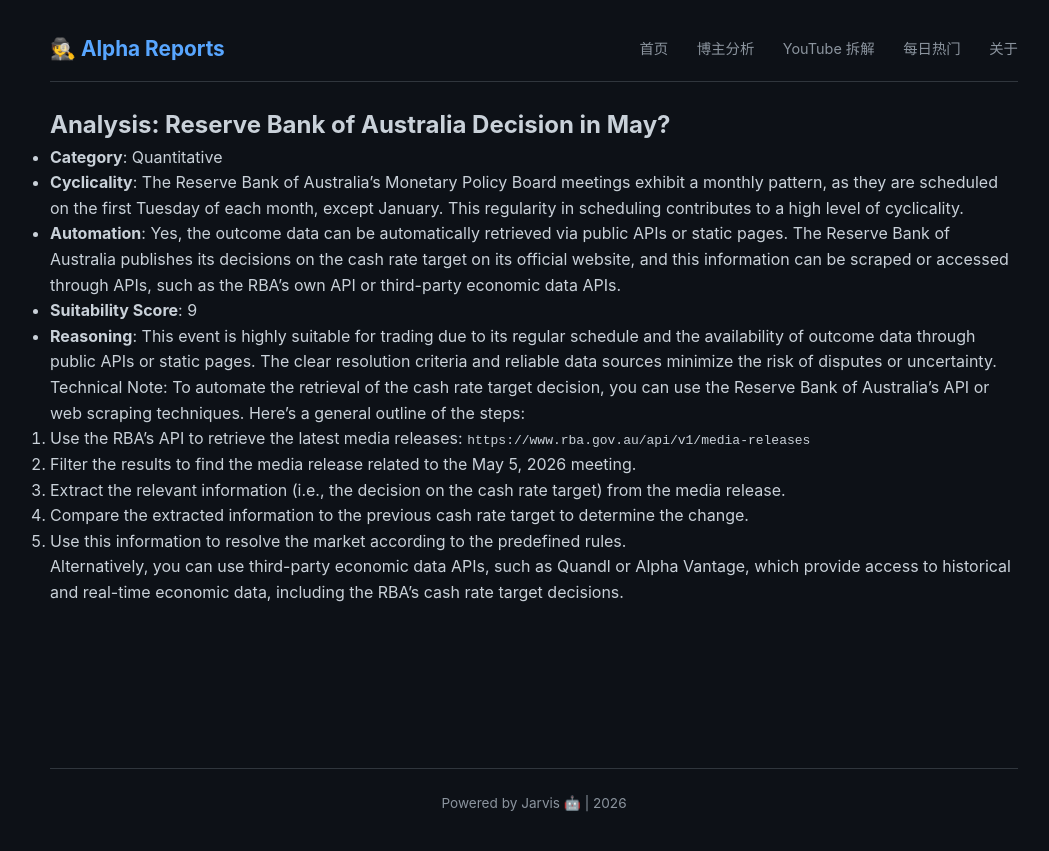
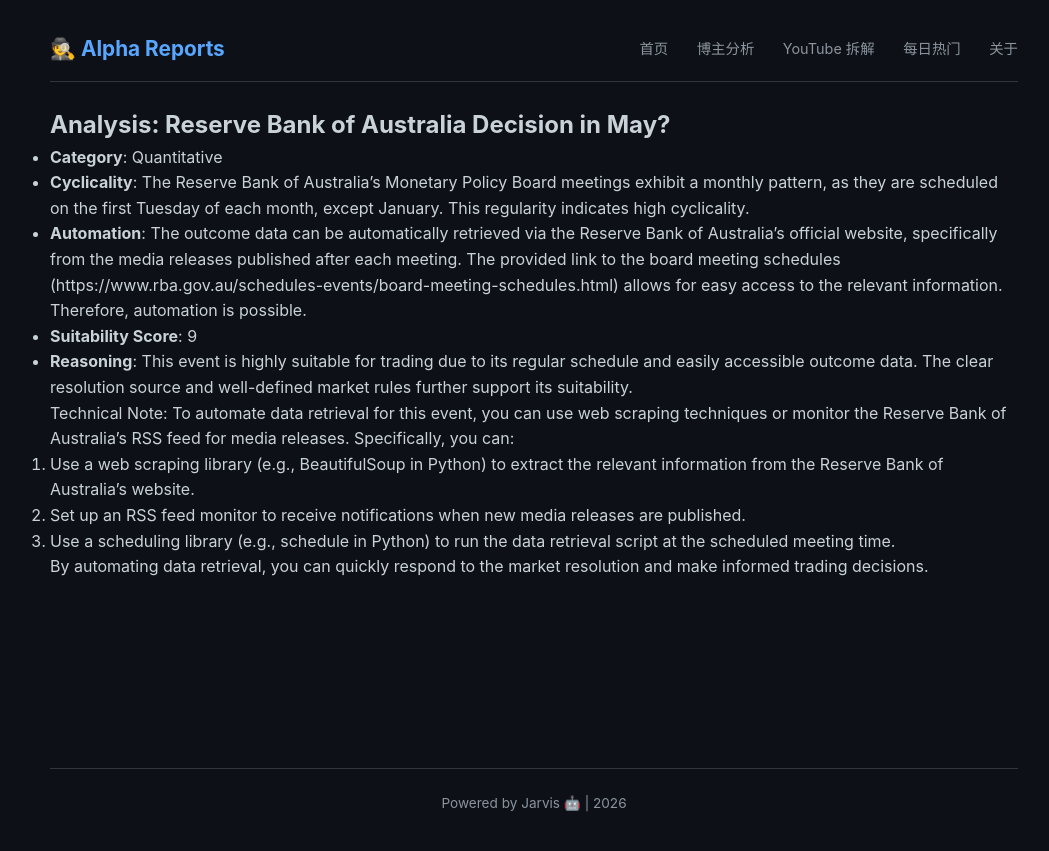
Before and after one commit to amencris073-png/crypto-alpha-reports, a Jekyll site: the page built from polymarket_analysis/quantitative/2026-02-04_reserve_bank_of_australia_decision_in_may.md, in a window 1280 px wide. Shown: the top 851 px of the page, without its empty margins (106-1155 px from the left). Built offline with Jekyll 4.4.1, drawn with Linux system fonts in a browser that asks for light colours; our own code applies the rules of GitHub Pages for plain Markdown files.

Commit message:
Automated analysis for Reserve Bank of Australia Decision in May?

```diff
--- a/polymarket_analysis/quantitative/2026-02-04_reserve_bank_of_australia_decision_in_may.md
+++ b/polymarket_analysis/quantitative/2026-02-04_reserve_bank_of_australia_decision_in_may.md
@@ -1,18 +1,16 @@
 ## Analysis: Reserve Bank of Australia Decision in May?
 
 - **Category**: Quantitative
-- **Cyclicality**: The Reserve Bank of Australia's Monetary Policy Board meetings exhibit a monthly pattern, as they are scheduled on the first Tuesday of each month, except January. This regularity in scheduling contributes to a high level of cyclicality.
-- **Automation**: Yes, the outcome data can be automatically retrieved via public APIs or static pages. The Reserve Bank of Australia publishes its decisions on the cash rate target on its official website, and this information can be scraped or accessed through APIs, such as the RBA's own API or third-party economic data APIs.
+- **Cyclicality**: The Reserve Bank of Australia's Monetary Policy Board meetings exhibit a monthly pattern, as they are scheduled on the first Tuesday of each month, except January. This regularity indicates high cyclicality.
+- **Automation**: The outcome data can be automatically retrieved via the Reserve Bank of Australia's official website, specifically from the media releases published after each meeting. The provided link to the board meeting schedules (https://www.rba.gov.au/schedules-events/board-meeting-schedules.html) allows for easy access to the relevant information. Therefore, automation is possible.
 - **Suitability Score**: 9
-- **Reasoning**: This event is highly suitable for trading due to its regular schedule and the availability of outcome data through public APIs or static pages. The clear resolution criteria and reliable data sources minimize the risk of disputes or uncertainty.
+- **Reasoning**: This event is highly suitable for trading due to its regular schedule and easily accessible outcome data. The clear resolution source and well-defined market rules further support its suitability.
 
 Technical Note:
-To automate the retrieval of the cash rate target decision, you can use the Reserve Bank of Australia's API or web scraping techniques. Here's a general outline of the steps:
+To automate data retrieval for this event, you can use web scraping techniques or monitor the Reserve Bank of Australia's RSS feed for media releases. Specifically, you can:
 
-1. Use the RBA's API to retrieve the latest media releases: `https://www.rba.gov.au/api/v1/media-releases`
-2. Filter the results to find the media release related to the May 5, 2026 meeting.
-3. Extract the relevant information (i.e., the decision on the cash rate target) from the media release.
-4. Compare the extracted information to the previous cash rate target to determine the change.
-5. Use this information to resolve the market according to the predefined rules.
+1. Use a web scraping library (e.g., BeautifulSoup in Python) to extract the relevant information from the Reserve Bank of Australia's website.
+2. Set up an RSS feed monitor to receive notifications when new media releases are published.
+3. Use a scheduling library (e.g., schedule in Python) to run the data retrieval script at the scheduled meeting time.
 
-Alternatively, you can use third-party economic data APIs, such as Quandl or Alpha Vantage, which provide access to historical and real-time economic data, including the RBA's cash rate target decisions.
+By automating data retrieval, you can quickly respond to the market resolution and make informed trading decisions.
```
